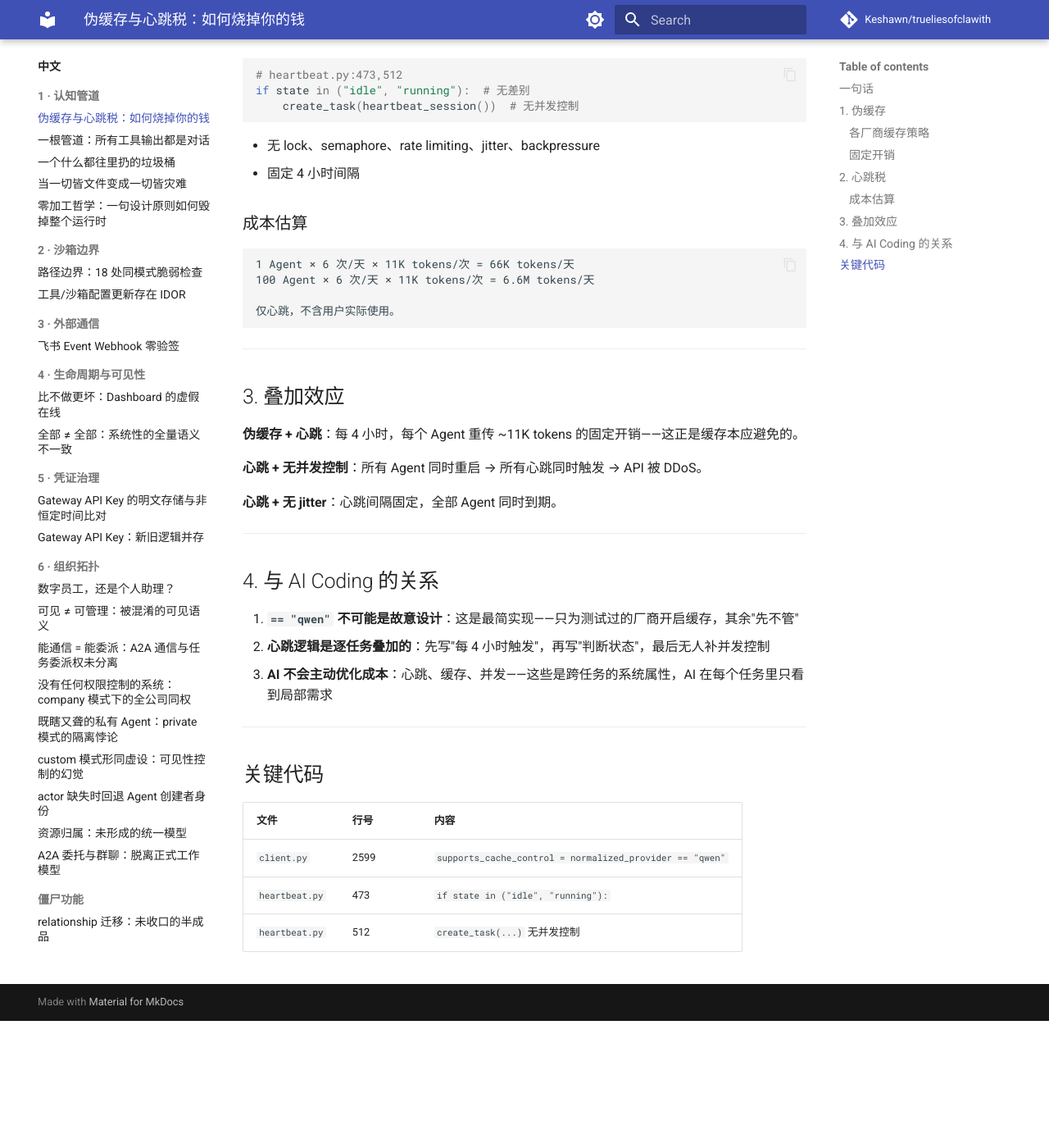
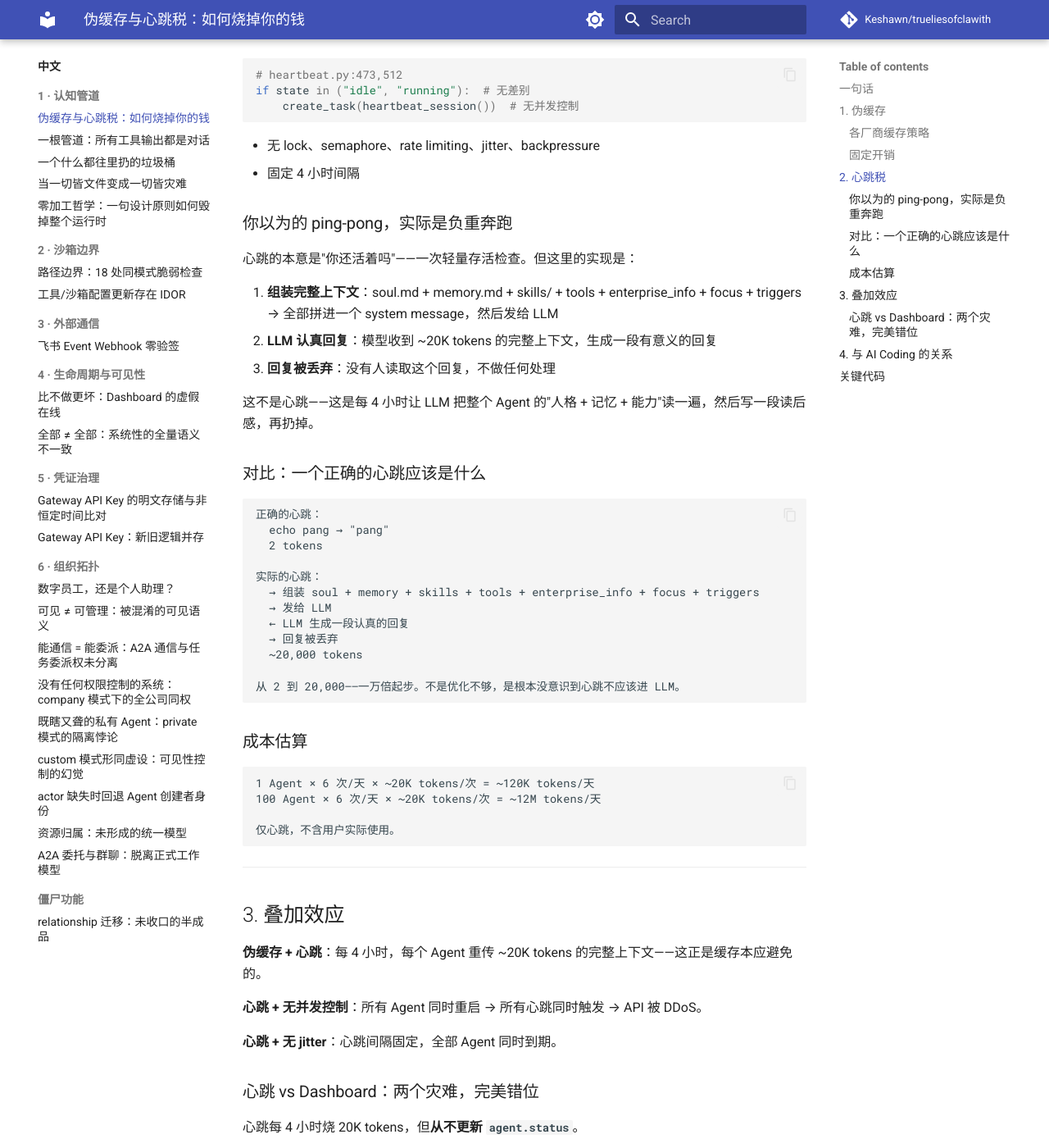
Before and after one commit to Keshawn/trueliesofclawith, an MkDocs documentation site: the page built from true-lies/zh/topics/020.md, in a window 1280 px wide and 1400 px high, scrolled down 1146 px. Shown: the whole window at 82% size. Built offline with MkDocs 1.6.1 and Material for MkDocs 9.7.7, drawn with Linux system fonts in a browser that asks for light colours; comment, search, counter and statistics services are not loaded; before the commit the page ends 2391 px from its top, so only the background shows below that; some of the changed text lies outside the part shown.

Commit message:
topic 020: 补充心跳核心事实——echo pang vs 负重心跳，心跳vs Dashboard双错位

````diff
--- a/true-lies/zh/topics/020.md
+++ b/true-lies/zh/topics/020.md
@@ -48,11 +48,38 @@ if state in ("idle", "running"):  # 无差别
 - 无 lock、semaphore、rate limiting、jitter、backpressure
 - 固定 4 小时间隔
 
+### 你以为的 ping-pong，实际是负重奔跑
+
+心跳的本意是"你还活着吗"——一次轻量存活检查。但这里的实现是：
+
+1. **组装完整上下文**：soul.md + memory.md + skills/ + tools + enterprise_info + focus + triggers → 全部拼进一个 system message，然后发给 LLM
+2. **LLM 认真回复**：模型收到 ~20K tokens 的完整上下文，生成一段有意义的回复
+3. **回复被丢弃**：没有人读取这个回复，不做任何处理
+
+这不是心跳——这是每 4 小时让 LLM 把整个 Agent 的"人格 + 记忆 + 能力"读一遍，然后写一段读后感，再扔掉。
+
+### 对比：一个正确的心跳应该是什么
+
+```
+正确的心跳：
+  echo pang → "pang"
+  2 tokens
+
+实际的心跳：
+  → 组装 soul + memory + skills + tools + enterprise_info + focus + triggers
+  → 发给 LLM
+  ← LLM 生成一段认真的回复
+  → 回复被丢弃
+  ~20,000 tokens
+
+从 2 到 20,000——一万倍起步。不是优化不够，是根本没意识到心跳不应该进 LLM。
+```
+
 ### 成本估算
 
 ```
-1 Agent × 6 次/天 × 11K tokens/次 = 66K tokens/天
-100 Agent × 6 次/天 × 11K tokens/次 = 6.6M tokens/天
+1 Agent × 6 次/天 × ~20K tokens/次 = ~120K tokens/天
+100 Agent × 6 次/天 × ~20K tokens/次 = ~12M tokens/天
 
 仅心跳，不含用户实际使用。
 ```
@@ -61,11 +88,25 @@ if state in ("idle", "running"):  # 无差别
 
 ## 3. 叠加效应
 
-**伪缓存 + 心跳**：每 4 小时，每个 Agent 重传 ~11K tokens 的固定开销——这正是缓存本应避免的。
+**伪缓存 + 心跳**：每 4 小时，每个 Agent 重传 ~20K tokens 的完整上下文——这正是缓存本应避免的。
 
 **心跳 + 无并发控制**：所有 Agent 同时重启 → 所有心跳同时触发 → API 被 DDoS。
 
 **心跳 + 无 jitter**：心跳间隔固定，全部 Agent 同时到期。
+
+### 心跳 vs Dashboard：两个灾难，完美错位
+
+心跳每 4 小时烧 20K tokens，但**从不更新 `agent.status`**。
+
+Dashboard 这边呢？每 15 秒自动刷新一次，一天 43,600 次 HTTP 请求。但它读的数据库字段，心跳从来没写过。
+
+```
+心跳：6 次/天 × 20K tokens = 120K tokens/天 → 不更新 status
+Dashboard：2,880 次刷新/天 × 42 请求/次 = 43,600 请求/天 → 读到的是心跳从未更新过的数据
+
+一个烧钱不产出，一个刷屏看不到真相。
+两个都在拼命工作，方向完全错开。
+```
 
 ---
 
````
Also changed, not shown: true-lies/topics/020.md (+44 -3 lines).
